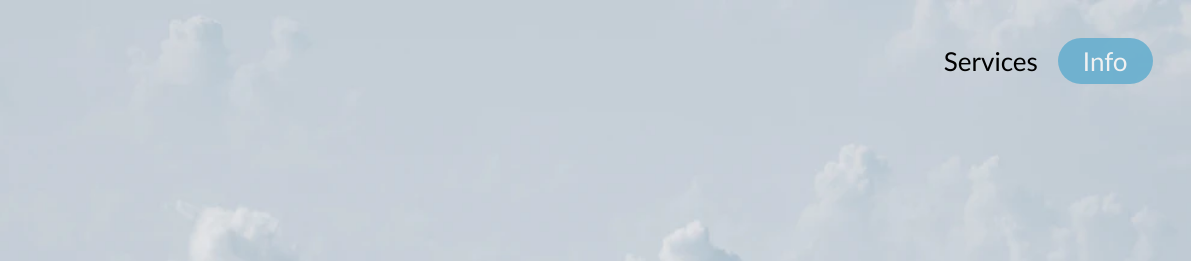
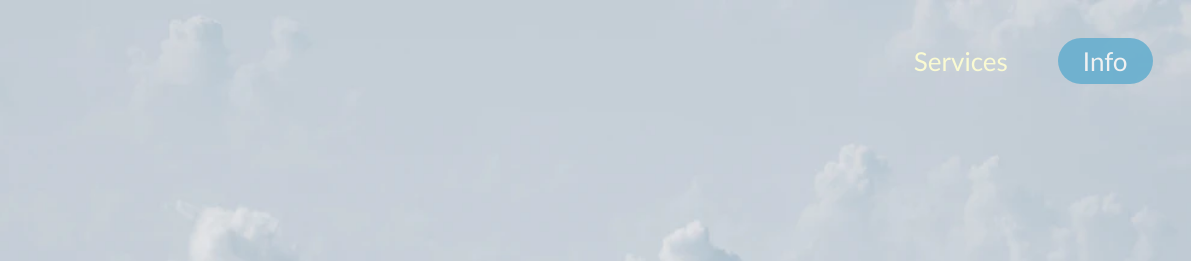
Before and after one commit to JadeAtGithub/JadeAtGitHub.github.io, a plain HTML site: page index.html in a window 1280 px wide. In both pictures the pointer is over the link "Services". Shown: the top 261 px of the page, 89-1280 px from the left. Drawn offline with Linux system fonts and the light colour scheme.

Commit message:
changed a font colour

```diff
--- a/css/styles.css
+++ b/css/styles.css
@@ -40,6 +40,10 @@
   color: black;
 }
 
+.topnav a:hover {
+  color: lightgoldenrodyellow;
+}
+
 /*House logo*/
 .logo {
   cursor: pointer;
@@ -78,6 +82,7 @@ button {
   border: none;
   border-radius: 70px;
   cursor: pointer;
+  margin-left: 30px;
   transition: 0.1s all ease-in-out;
 }
 
```
